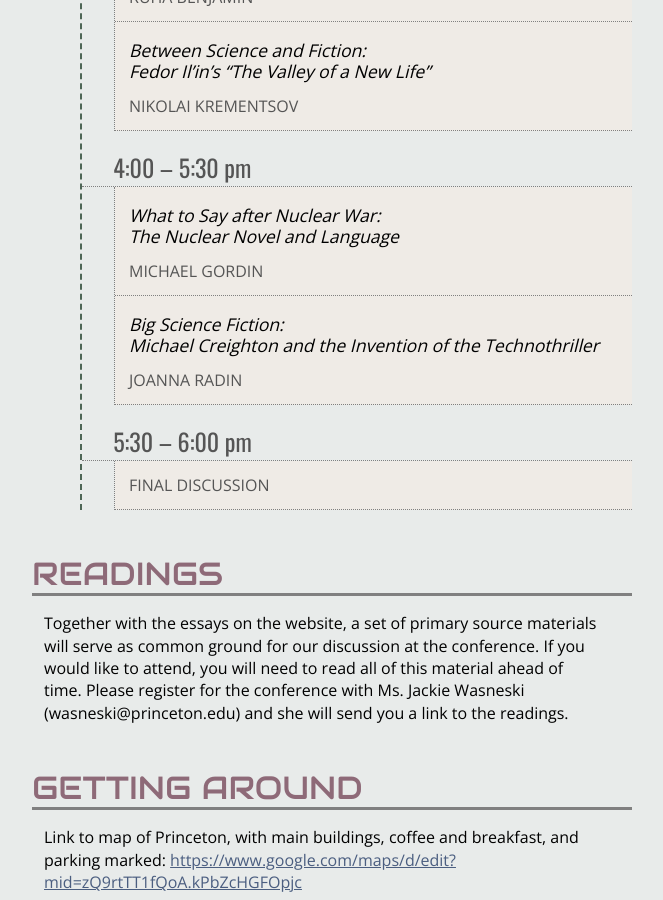
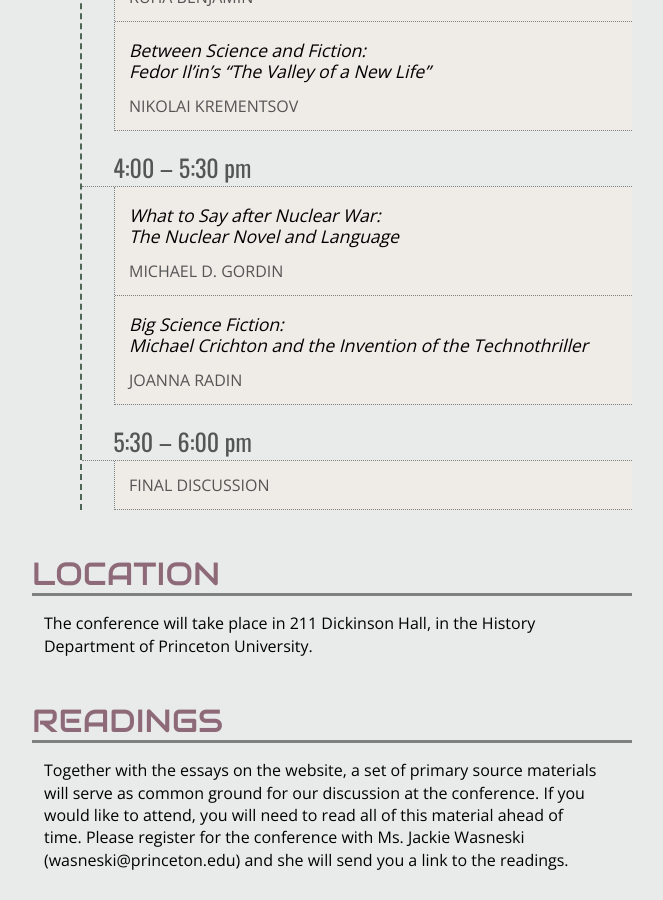
Before and after one commit to historiesofthefuture/historiesofthefuture, a Jekyll site: the page logistics.html, which Jekyll copies as it is, in a window 1280 px wide and 900 px high, scrolled down 2160 px. Shown: the whole window, without its empty margins (308-971 px from the left). Built offline with Jekyll 4.4.1, drawn with Linux system fonts in a browser that asks for light colours; nearby versions of some CDN libraries; some web fonts are replaced.

Commit message:
Update logistics.html

```diff
--- a/logistics.html
+++ b/logistics.html
@@ -131,9 +131,9 @@
 <div class="timeslot">
 
 <h4>What to Say after Nuclear War:<br> The Nuclear Novel and Language</h4>
-<h3>Michael Gordin</h3>
+<h3>Michael D. Gordin</h3>
 
-<h4>Big Science Fiction:<br> Michael Creighton and the Invention of the Technothriller</h4>
+<h4>Big Science Fiction:<br> Michael Crichton and the Invention of the Technothriller</h4>
 <h3>Joanna Radin</h3>
 </div>
 
@@ -145,6 +145,8 @@
 </div>
 </div>
 
+<div class="date">Location</div>
+<p>The conference will take place in 211 Dickinson Hall, in the History Department of Princeton University.</p>
 
 <div class="date">Readings</div>
 <p>Together with the essays on the website, a set of primary source materials will serve as common ground for our discussion at the conference. If you would like to attend, you will need to read all of this material ahead of time. Please register for the conference with Ms. Jackie Wasneski (wasneski@princeton.edu) and she will send you a link to the readings.
```
